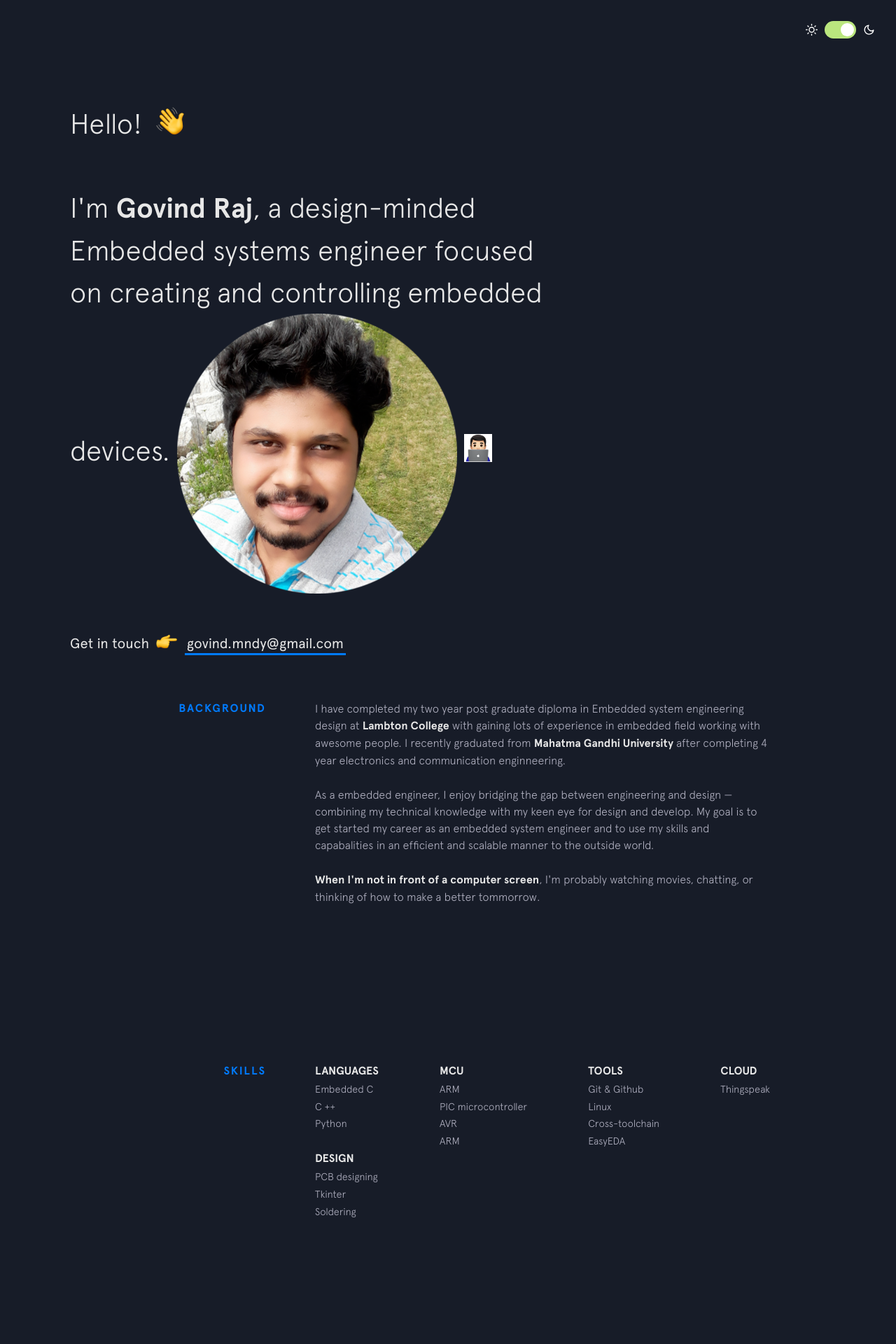
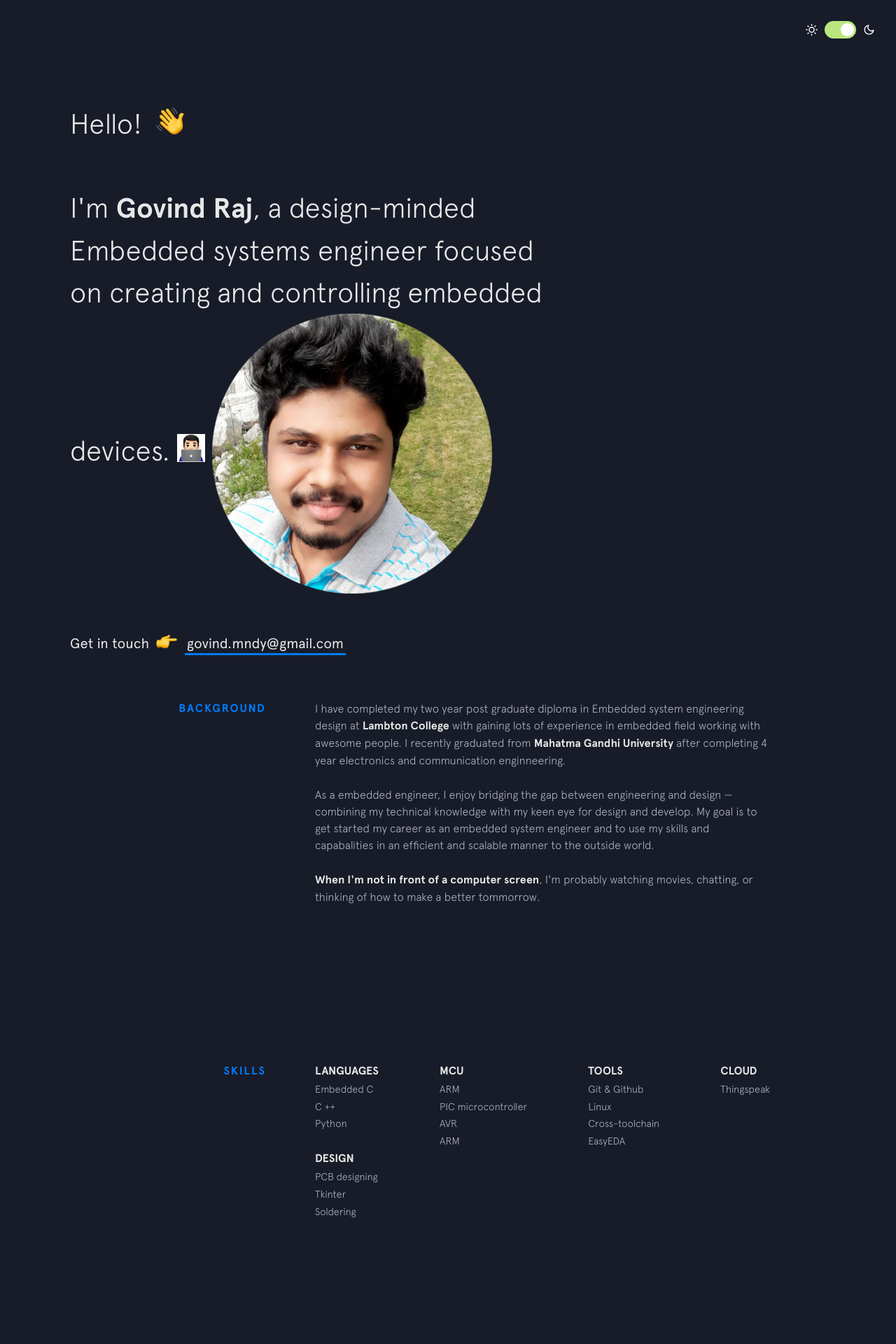
Before and after one commit to gov466/gov466.github.io, a Jekyll site: the page built from index.html, in a window 1280 px wide. Shown: the top 1920 px of the page at 70% size. Built offline with Jekyll 4.4.1, drawn with Linux system fonts in a browser that asks for light colours; nearby versions of some CDN libraries.

Commit message:
Update intro.html

```diff
--- a/_includes/intro.html
+++ b/_includes/intro.html
@@ -4,8 +4,8 @@
   </h1>
 
   <h2 class="intro__tagline">I'm
-    <span class="name">Govind Raj</span>, a design-minded Embedded systems engineer focused on creating and controlling embedded devices.  <img src="{{site.baseurl}}/img/circle-cropped (1).png" alt="">
-    <span class="emoji technologist"></span>
+    <span class="name">Govind Raj</span>, a design-minded Embedded systems engineer focused on creating and controlling embedded devices.
+    <span class="emoji technologist"></span>        <img src="{{site.baseurl}}/img/circle-cropped (1).png" alt="">
   </h2>
 
   <h3 class="intro__contact">
```
